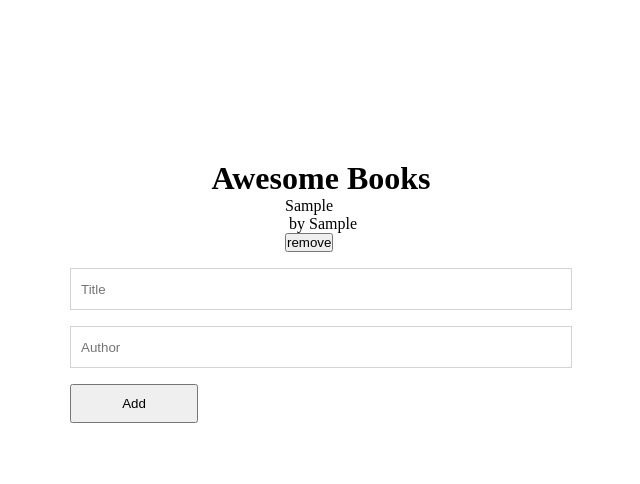
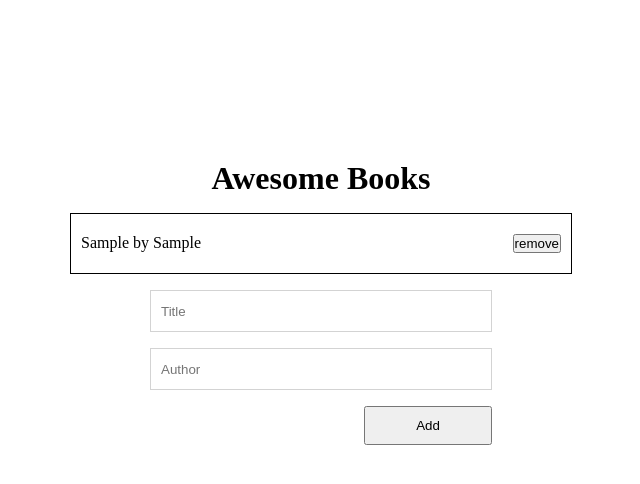
Before and after one commit to Fene-87/Awesome-Books, a website: page index.html in a window 1280 px wide. Both pictures are taken after typing "Sample", "Sample" into the empty fields and a click on the button "Add". Shown: the whole page, without its empty margins (319-959 px from the left). Drawn offline with Linux system fonts and the light colour scheme.

Commit message:
Modify styling to match design layout

```diff
--- a/style.css
+++ b/style.css
@@ -11,13 +11,58 @@ main {
   margin-top: 10rem;
 }
 
+.page-header {
+  font-family: 'lato', sans-serif;
+}
+
+.displayed-books {
+  border: 1px solid black;
+  display: flex;
+  flex-direction: column;
+  margin-top: 1rem;
+  padding: 10px 0;
+}
+
+.display-row {
+  display: flex;
+  flex-direction: row;
+  gap: 10px;
+  width: 30rem;
+  padding: 10px;
+  justify-content: space-between;
+}
+
+.background-color-one {
+  background-color: #fff;
+}
+
+.background-color-two {
+  background-color: #d3d3d3;
+}
+
+.all-books {
+  display: flex;
+  flex-direction: row;
+}
+
+.line-break {
+  width: 10rem;
+  border: 1px solid #272a31;
+  margin-top: 2rem;
+}
+
+.form-header {
+  font-family: 'lato', sans-serif;
+  margin-top: 1.5rem;
+}
+
 form {
   display: flex;
   flex-direction: column;
 }
 
 .form-input {
-  width: 30rem;
+  width: 20rem;
   margin-top: 1rem;
   height: 20px;
   border: 1px solid #d3d3d3;
@@ -33,4 +78,5 @@ form {
   margin-top: 1rem;
   width: 8rem;
   padding: 10px;
+  align-self: flex-end;
 }
```
